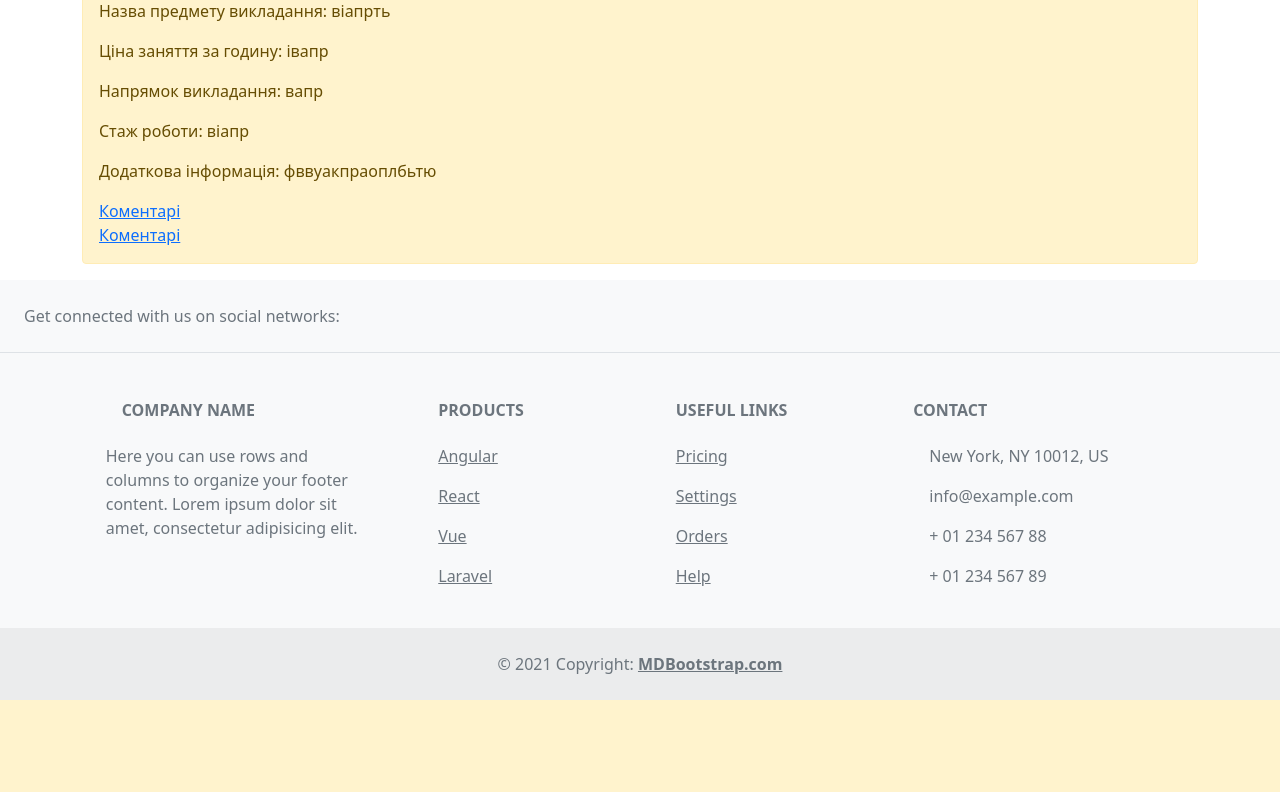
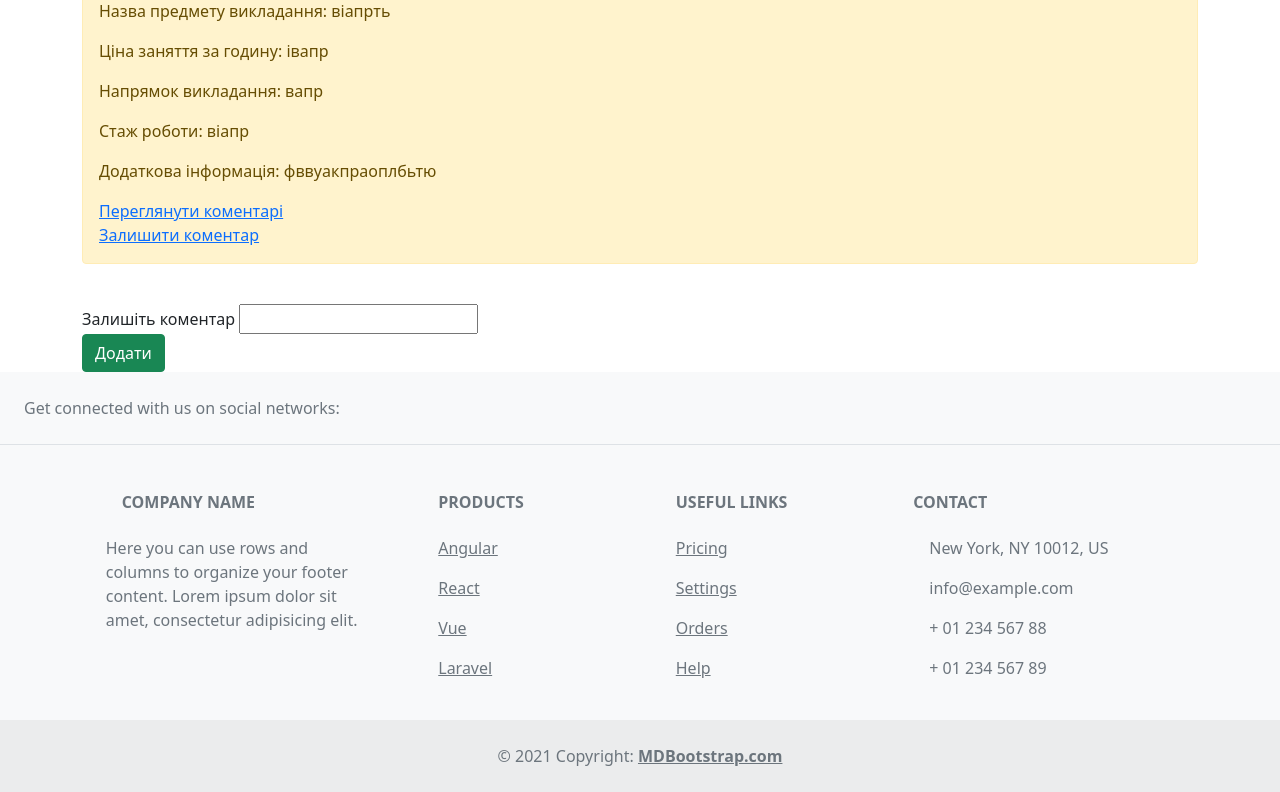
Before and after one commit to BohdanMukhailiuk/Coursework, a Django app: template main/templates/main/comment.html in a window 1280 px wide. Shown: the part 1832-2624 px from the top of the page. Before the commit the page ends 2532 px from the top, so only its background shows below. Run offline with Django 3.2, Linux system fonts and the light colour scheme; the template is opened without the code that fills it: values that come from a table or form of the project are taken from there, others are empty; data comes from the database, SQL or seed files in the repository; tables that the repository leaves empty hold one stand-in row (values such as "Sample post"); form fields are guessed from the names that the template uses; parts of the project's set-up code (start-up, migrations or seed data) failed here and were passed over.

Commit message:
created pade where you can leave your comment about teachers

```diff
--- a/main/templates/main/comment.html
+++ b/main/templates/main/comment.html
@@ -20,10 +20,20 @@
                                     <p>Напрямок викладання: {{ el.specialization }}</p>
                                     <p>Стаж роботи: {{ el.experience }}</p>
                                     <p>Додаткова інформація: {{ el.extra_information }}</p>
-                                    <div><a href="{% url 'main:about' %}">Коментарі</a></div>
-                                    <div><a href="{% url 'main:comment' %}">Коментарі</a></div>
+                                    <div><a href="{% url 'main:about' %}">Переглянути коментарі</a></div>
+                                    <div><a href="{% url 'main:comment' %}">Залишити коментар</a></div>
                                 </div>
                         {% endif %}
                 {% endfor %}
         {% endif %}
+
+    <form method="post">
+                {% csrf_token %}
+                <br>
+                Залишіть коментар
+                {{ form.feedback }}
+                <br>
+                <button type="submit" class="btn btn-success">Додати</button>
+                <span>{{ error }}</span>
+        </form>
 {% endblock %}
```
